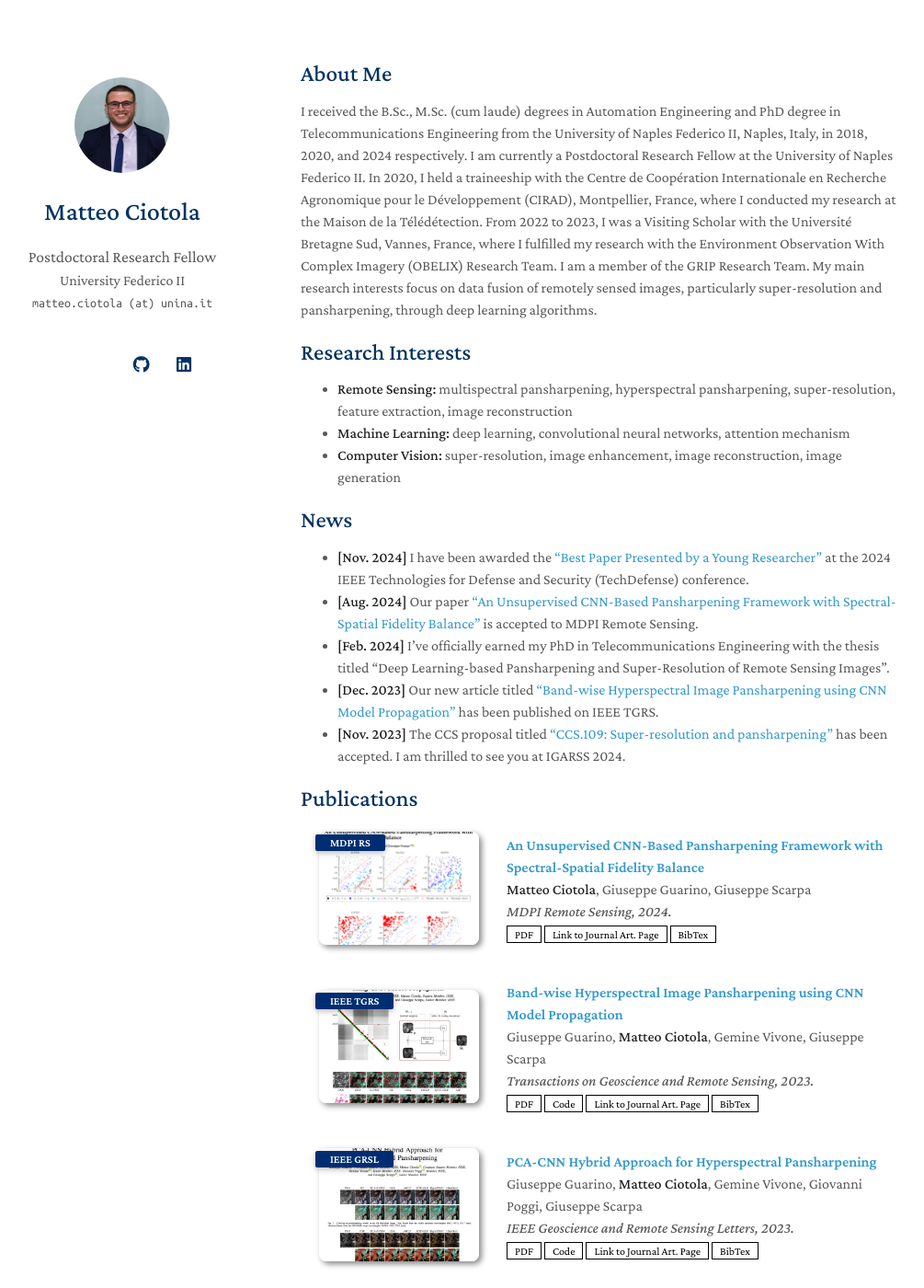
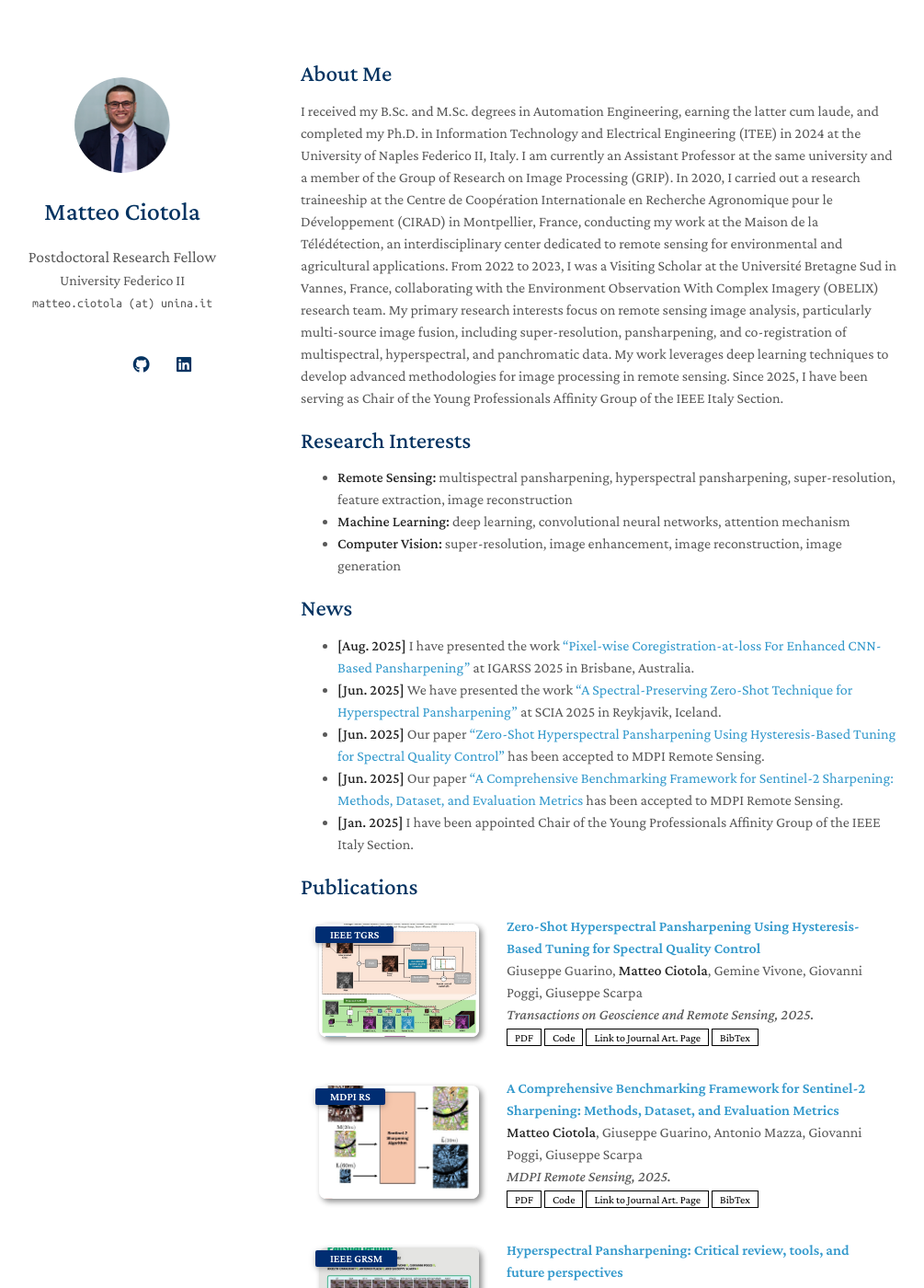
Before and after one commit to matciotola/matciotola.github.io, a Jekyll site: the page built from index.md, in a window 1280 px wide and 1400 px high. Shown: the whole window at 92% size, without its empty margins (143-1148 px from the left). Built offline with Jekyll 4.4.1, drawn with Linux system fonts in a browser that asks for light colours; nearby versions of some CDN libraries; a style sheet for code colours, icons or effects is not loaded; our own code applies the rules of GitHub Pages for plain Markdown files; some of the changed text lies outside the part shown.

Commit message:
update website

```diff
--- a/_data/conferences.yml
+++ b/_data/conferences.yml
@@ -1,4 +1,45 @@
 main:
+
+  - title: A Spectral-Preserving Zero-Shot Technique for Hyperspectral Pansharpening
+    authors: Giuseppe Guarino, <strong>Matteo Ciotola</strong>, Giuseppe Scarpa
+    conference_short: TechDefense 2024
+    conference: IEEE International Workshop on Technologies for Defense and Security <strong>(TechDefense)</strong>, 2024.
+    pdf: https://link.springer.com/content/pdf/10.1007/978-3-031-95918-9.pdf
+    page: https://link.springer.com/chapter/10.1007/978-3-031-95918-9_6
+    bibtex: ./bibs/zeroshot-scia.txt
+
+
+  - title: Boosting Resolution of VHR Remote Sensing Images using CNN
+    authors: <strong>Matteo Ciotola</strong>, Giovanni Poggi, Giuseppe Scarpa
+    conference_short: TechDefense 2024
+    conference: IEEE International Workshop on Technologies for Defense and Security <strong>(TechDefense)</strong>, 2024.
+    pdf: https://ieeexplore.ieee.org/stamp/stamp.jsp?tp=&arnumber=10863801
+    page: https://ieeexplore.ieee.org/abstract/document/10863801
+    bibtex: ./bibs/boosting-techdefense.txt
+
+  - title: Balancing Spectral and Spatial Quality in CNN-Based Unsupervised Pansharpening
+    authors: <strong>Matteo Ciotola</strong>, Giuseppe Guarino, Giovanni Poggi, Giuseppe Scarpa
+    conference_short: IGARSS 2024
+    conference: IEEE International Geoscience and Remote Sensing Symposium <strong>(IGARSS)</strong>, 2024.
+    pdf: https://ieeexplore.ieee.org/stamp/stamp.jsp?tp=&arnumber=10642361
+    page: https://ieeexplore.ieee.org/abstract/document/10642361
+    bibtex: ./bibs/balance-igarss.txt
+
+  - title: "Hyperspectral Pansharpening: Review and Future Perspectives"
+    authors: <strong>Matteo Ciotola</strong>, Giuseppe Guarino, Gemine Vivone, Jocelyn Chanussot, Antonio Plaza, Giuseppe Scarpa
+    conference_short: IGARSS 2024
+    conference: IEEE International Geoscience and Remote Sensing Symposium <strong>(IGARSS)</strong>, 2024.
+    pdf: https://ieeexplore.ieee.org/stamp/stamp.jsp?tp=&arnumber=10640555
+    page: https://ieeexplore.ieee.org/abstract/document/10640555
+    bibtex: ./bibs/hstool-igarss.txt
+
+  - title: Hybrid GSA-CNN Method for Hyperspectral Pansharpening
+    authors: Giuseppe Guarino, <strong>Matteo Ciotola</strong>, Giovanni Poggi, Gemine Vivone, Giuseppe Scarpa
+    conference_short: IGARSS 2024
+    conference: IEEE International Geoscience and Remote Sensing Symposium <strong>(IGARSS)</strong>, 2024.
+    pdf: https://ieeexplore.ieee.org/stamp/stamp.jsp?tp=&arnumber=10641593
+    page: https://ieeexplore.ieee.org/abstract/document/10641593
+    bibtex: ./bibs/balance-igarss.txt
 
   - title: Pansharpening by Efficient and Fast Unsupervised Target-Adaptive CNN
     authors: <strong>Matteo Ciotola</strong>, Giuseppe Guarino, Antonio Mazza, Giovanni Poggi, Giuseppe Scarpa
--- a/_data/publications.yml
+++ b/_data/publications.yml
@@ -1,11 +1,41 @@
 main:
+
+  - title: Zero-Shot Hyperspectral Pansharpening Using Hysteresis-Based Tuning for Spectral Quality Control
+    authors: Giuseppe Guarino, <strong>Matteo Ciotola</strong>, Gemine Vivone, Giovanni Poggi, Giuseppe Scarpa
+    conference_short: IEEE TGRS
+    conference: Transactions on Geoscience and Remote Sensing, 2025.
+    pdf: https://ieeexplore.ieee.org/stamp/stamp.jsp?tp=&arnumber=11053838
+    code: https://github.com/giu-guarino/rho-PNN
+    page: https://ieeexplore.ieee.org/abstract/document/11053838
+    bibtex: ./bibs/zero-shot.txt
+    image: ./assets/img/articles/zero-shot.jpeg
+
+  - title: "A Comprehensive Benchmarking Framework for Sentinel-2 Sharpening: Methods, Dataset, and Evaluation Metrics"
+    authors: <strong>Matteo Ciotola</strong>, Giuseppe Guarino, Antonio Mazza, Giovanni Poggi, Giuseppe Scarpa
+    conference_short: MDPI RS
+    conference: MDPI Remote Sensing, 2025.
+    pdf: https://ieeexplore.ieee.org/stamp/stamp.jsp?tp=&arnumber=11053838
+    code: https://github.com/matciotola/Sentinel2-SR-Toolbox
+    page: https://ieeexplore.ieee.org/abstract/document/11053838
+    bibtex: ./bibs/s2tool.txt
+    image: ./assets/img/articles/s2tool.jpeg
+
+  - title: "Hyperspectral Pansharpening: Critical review, tools, and future perspectives"
+    authors: <strong>Matteo Ciotola</strong>, Giuseppe Guarino, Gemine Vivone, Giovanni Poggi, Jocelyn Chanussot, Antonio Plaza, Giuseppe Scarpa
+    conference_short: IEEE GRSM
+    conference: IEEE Geoscience and Remote Sensing Magazine, 2024.
+    pdf: https://arxiv.org/pdf/2407.01355
+    code: https://github.com/matciotola/hyperspectral_pansharpening_toolbox
+    page: https://ieeexplore.ieee.org/document/10804644
+    bibtex: ./bibs/hstool.txt
+    image: ./assets/img/articles/hstool.jpeg
 
   - title: An Unsupervised CNN-Based Pansharpening Framework with Spectral-Spatial Fidelity Balance
     authors: <strong>Matteo Ciotola</strong>, Giuseppe Guarino, Giuseppe Scarpa
     conference_short: MDPI RS
     conference: MDPI Remote Sensing, 2024.
-    pdf: https://www.mdpi.com/2072-4292/16/16/3014/pdf?version=1723886007
-    page: https://www.mdpi.com/2072-4292/16/16/3014
+    pdf: https://www.mdpi.com/2072-4292/17/12/1983/pdf?version=1749455588
+    page: https://www.mdpi.com/2072-4292/17/12/1983
     bibtex: ./bibs/balance.txt
     image: ./assets/img/articles/balance.png
 
--- /dev/null
+++ b/bibs/balance-igarss.txt
@@ -0,0 +1,10 @@
+@INPROCEEDINGS{Ciotola2025BalanceIGARSS,
+  author={Ciotola, Matteo and Guarino, Giuseppe and Poggi, Giovanni and Scarpa, Giuseppe},
+  booktitle={IGARSS 2024 - 2024 IEEE International Geoscience and Remote Sensing Symposium},
+  title={Balancing Spectral and Spatial Quality in CNN-Based Unsupervised Pansharpening},
+  year={2024},
+  volume={},
+  number={},
+  pages={1091-1094},
+  doi={10.1109/IGARSS53475.2024.10642361}
+}
--- /dev/null
+++ b/bibs/boosting-techdefense.txt
@@ -0,0 +1,10 @@
+@INPROCEEDINGS{Ciotola2025BoostingTechDefense,
+  author={Ciotola, Matteo and Poggi, Giovanni and Scarpa, Giuseppe},
+  booktitle={2024 IEEE International Workshop on Technologies for Defense and Security (TechDefense)},
+  title={Boosting Resolution of VHR Remote Sensing Images using CNN},
+  year={2024},
+  volume={},
+  number={},
+  pages={200-205},
+  doi={10.1109/TechDefense63521.2024.10863801}
+}
--- /dev/null
+++ b/bibs/hstool-igarss.txt
@@ -0,0 +1,10 @@
+@INPROCEEDINGS{Ciotola2025HSToolIGARSS,
+  author={Ciotola, M. and Guarino, G. and Vivone, G. and Chanussot, J. and Plaza, A. and Scarpa, G.},
+  booktitle={IGARSS 2024 - 2024 IEEE International Geoscience and Remote Sensing Symposium},
+  title={Hyperspectral Pansharpening: Review and Future Perspectives},
+  year={2024},
+  volume={},
+  number={},
+  pages={1231-1234},
+  doi={10.1109/IGARSS53475.2024.10640555}
+}
--- /dev/null
+++ b/bibs/hstool.txt
@@ -0,0 +1,10 @@
+@ARTICLE{Ciotola2025HSTool,
+  author={Ciotola, Matteo and Guarino, Giuseppe and Vivone, Gemine and Poggi, Giovanni and Chanussot, Jocelyn and Plaza, Antonio and Scarpa, Giuseppe},
+  journal={IEEE Geoscience and Remote Sensing Magazine},
+  title={Hyperspectral Pansharpening: Critical review, tools, and future perspectives},
+  year={2025},
+  volume={13},
+  number={1},
+  pages={311-338},
+  doi={10.1109/MGRS.2024.3509139}
+}
--- /dev/null
+++ b/bibs/zero-shot.txt
@@ -0,0 +1,10 @@
+@ARTICLE{Guarino2025ZeroShot,
+  author={Guarino, Giuseppe and Ciotola, Matteo and Vivone, Gemine and Poggi, Giovanni and Scarpa, Giuseppe},
+  journal={IEEE Transactions on Geoscience and Remote Sensing},
+  title={Zero-Shot Hyperspectral Pansharpening Using Hysteresis-Based Tuning for Spectral Quality Control},
+  year={2025},
+  volume={63},
+  number={},
+  pages={1-19},
+  doi={10.1109/TGRS.2025.3583877}
+}
--- /dev/null
+++ b/bibs/zeroshot-scia.txt
@@ -0,0 +1,14 @@
+@InProceedings{Guarino2025ZeroShotSCIA,
+    author="Guarino, Giuseppe
+    and Ciotola, Matteo
+    and Scarpa, Giuseppe",
+    editor="Petersen, Jens
+    and Dahl, Vedrana Andersen",
+    title="A Spectral-Preserving Zero-Shot Technique for Hyperspectral Pansharpening",
+    booktitle="Image Analysis",
+    year="2025",
+    publisher="Springer Nature Switzerland",
+    address="Cham",
+    pages="77--91",
+    isbn="978-3-031-95918-9"
+}
--- a/index.md
+++ b/index.md
@@ -4,8 +4,10 @@ layout: homepage
 
 ## About Me
 
-I received the B.Sc., M.Sc. (cum laude) degrees in Automation Engineering and PhD degree in Telecommunications Engineering from the University of Naples Federico II, Naples, Italy, in 2018, 2020, and 2024 respectively. I am currently a Postdoctoral Research Fellow at the University of Naples Federico II. In 2020, I held a traineeship with the Centre de Coopération Internationale en Recherche Agronomique pour le Développement (CIRAD), Montpellier, France, where I conducted my research at the Maison de la Télédétection. From 2022 to 2023, I was a Visiting Scholar with the Université Bretagne Sud, Vannes, France, where I fulfilled my research with the Environment Observation With Complex Imagery (OBELIX) Research Team. I am a member of the GRIP Research Team. My main research interests focus on data fusion of remotely sensed images, particularly super-resolution and pansharpening, through deep learning algorithms.
-
+I received my B.Sc. and M.Sc. degrees in Automation Engineering, earning the latter cum laude, and completed my Ph.D. in Information Technology and Electrical Engineering (ITEE) in 2024 at the University of Naples Federico II, Italy. I am currently an Assistant Professor at the same university and a member of the Group of Research on Image Processing (GRIP).
+In 2020, I carried out a research traineeship at the Centre de Coopération Internationale en Recherche Agronomique pour le Développement (CIRAD) in Montpellier, France, conducting my work at the Maison de la Télédétection, an interdisciplinary center dedicated to remote sensing for environmental and agricultural applications. From 2022 to 2023, I was a Visiting Scholar at the Université Bretagne Sud in Vannes, France, collaborating with the Environment Observation With Complex Imagery (OBELIX) research team.
+My primary research interests focus on remote sensing image analysis, particularly multi-source image fusion, including super-resolution, pansharpening, and co-registration of multispectral, hyperspectral, and panchromatic data. My work leverages deep learning techniques to develop advanced methodologies for image processing in remote sensing.
+Since 2025, I have been serving as Chair of the Young Professionals Affinity Group of the IEEE Italy Section.
 ## Research Interests
 
 - **Remote Sensing:** multispectral pansharpening, hyperspectral pansharpening, super-resolution, feature extraction, image reconstruction
@@ -14,14 +16,17 @@ I received the B.Sc., M.Sc. (cum laude) degrees in Automation Engineering and Ph
 
 
 ## News
-- **[Nov. 2024]** I have been awarded the ["Best Paper Presented by a Young Researcher"](https://techdefense.org/awards) at the 2024 IEEE Technologies for Defense and Security (TechDefense) conference.
-- **[Aug. 2024]** Our paper ["An Unsupervised CNN-Based Pansharpening Framework with Spectral-Spatial Fidelity Balance"](https://www.mdpi.com/2072-4292/16/16/3014) is accepted to MDPI Remote Sensing.
-- **[Feb. 2024]** I've officially earned my PhD in Telecommunications Engineering with the thesis titled "Deep Learning-based Pansharpening and Super-Resolution of Remote Sensing Images".
-- **[Dec. 2023]** Our new article titled ["Band-wise Hyperspectral Image Pansharpening using CNN Model Propagation"](https://ieeexplore.ieee.org/document/10341305) has been published on IEEE TGRS.
-- **[Nov. 2023]** The CCS proposal titled ["CCS.109: Super-resolution and pansharpening"](https://www.2024.ieeeigarss.org/community_contributed_sessions.php) has been accepted. I am thrilled to see you at IGARSS 2024.
+- **[Aug. 2025]** I have presented the work ["Pixel-wise Coregistration-at-loss For Enhanced CNN-Based Pansharpening"]() at IGARSS 2025 in Brisbane, Australia.
+- **[Jun. 2025]** We have presented the work ["A Spectral-Preserving Zero-Shot Technique for Hyperspectral Pansharpening"](https://link.springer.com/chapter/10.1007/978-3-031-95918-9_6) at SCIA 2025 in Reykjavik, Iceland.
+- **[Jun. 2025]** Our paper ["Zero-Shot Hyperspectral Pansharpening Using Hysteresis-Based Tuning for Spectral Quality Control"](https://ieeexplore.ieee.org/abstract/document/11053838) has been accepted to MDPI Remote Sensing.
+- **[Jun. 2025]** Our paper ["A Comprehensive Benchmarking Framework for Sentinel-2 Sharpening: Methods, Dataset, and Evaluation Metrics](https://www.mdpi.com/2072-4292/17/12/1983) has been accepted to MDPI Remote Sensing.
+- **[Jan. 2025]** I have been appointed Chair of the Young Professionals Affinity Group of the IEEE Italy Section.
 
 
 {% include_relative _includes/publications.md %}
 {% include_relative _includes/conferences.md %}
 
 {% include_relative _includes/services.md %}
+
+
+#### Last Update: 19 November 2025
```
Also changed, not shown: bibs/hybrid_gsa_cnn-igarss.txt (added, +10 -0 lines), bibs/s2tool.txt (added, +12 -0 lines), assets/img/articles/hstool.jpeg (added), assets/img/articles/s2tool.jpeg (added), assets/img/articles/zero-shot.jpeg (added), 1 other file.
